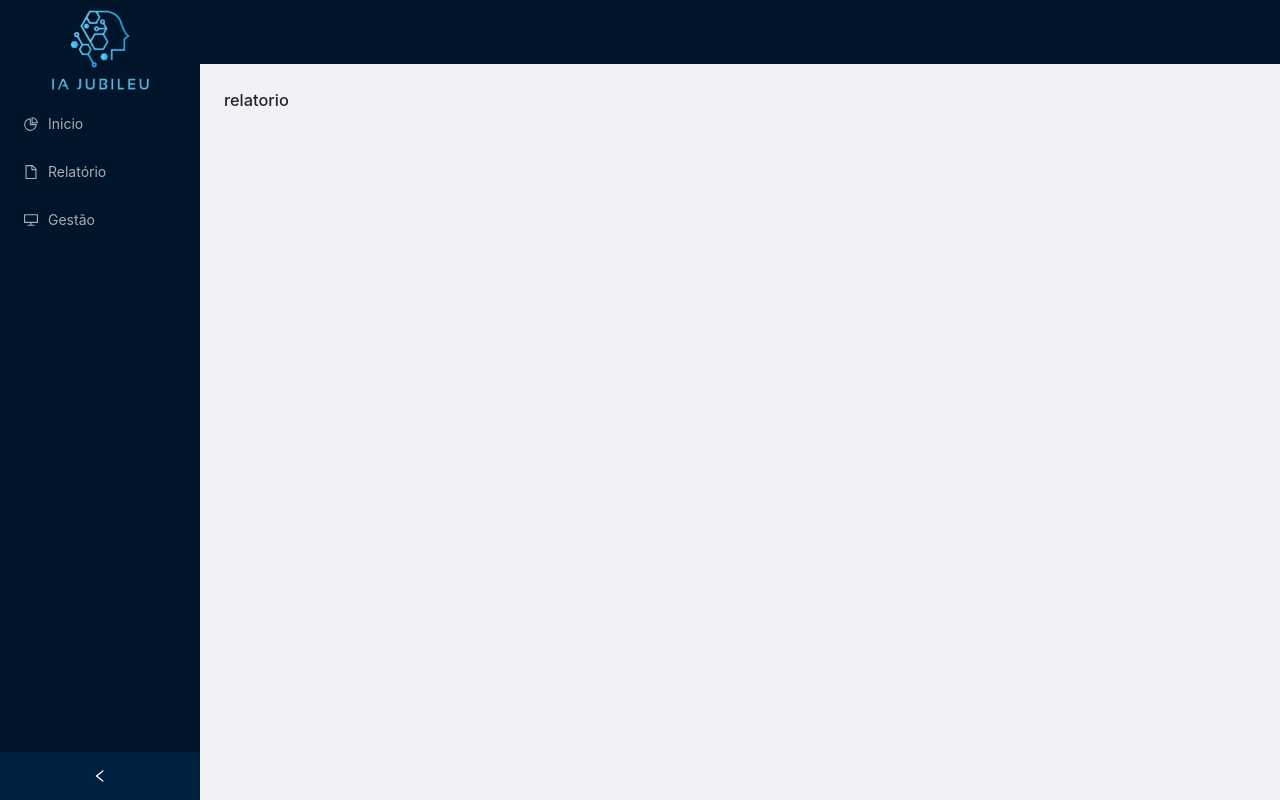
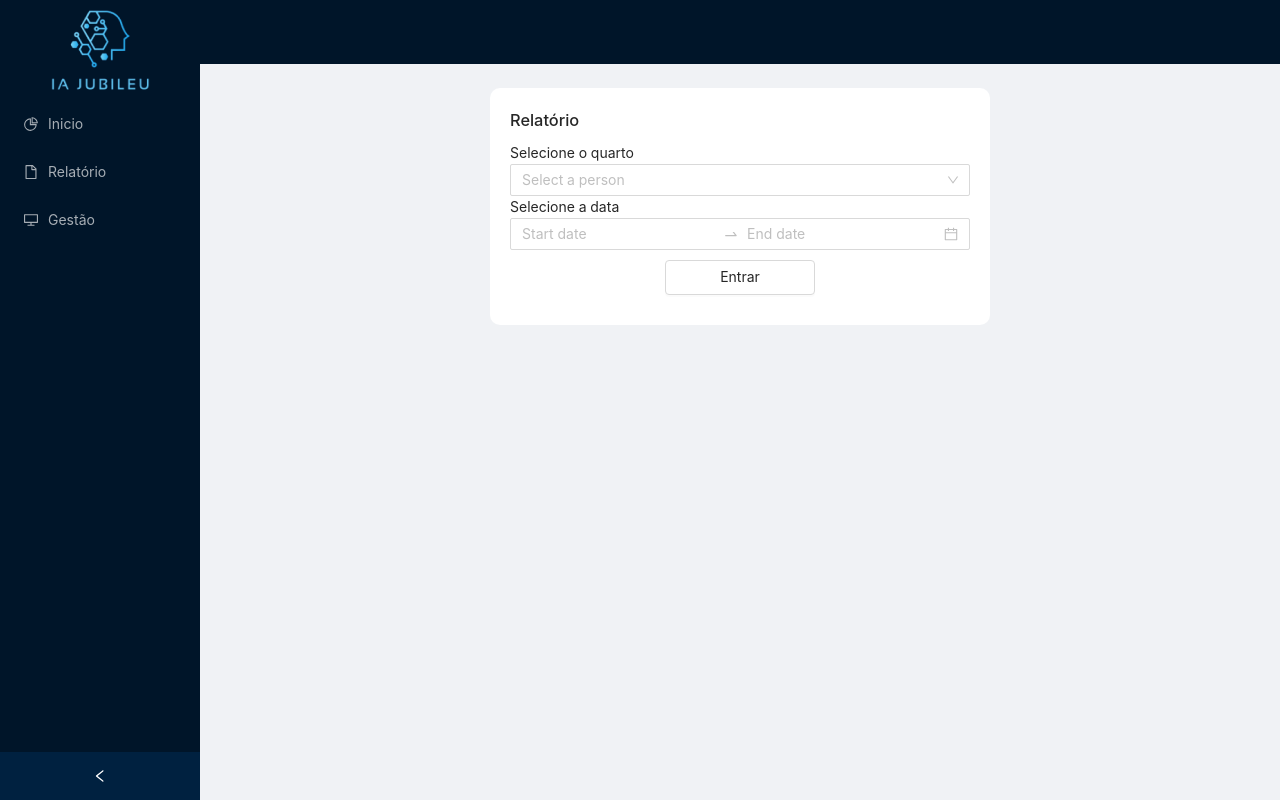
Before and after one commit to MarceloKo/FrontendIA, a React (Vite) app: page /dashboard/relatorio in a window 1280 px wide. Built offline with nearby package versions, Linux system fonts and the light colour scheme.

Commit message:
Criado tela de relatório

```diff
--- a/src/pages/Dashboard/Relatorio/index.tsx
+++ b/src/pages/Dashboard/Relatorio/index.tsx
@@ -1,5 +1,54 @@
-export default function Relatorio(){
+import { BoxRelatorio, ContainerRelatorio } from "./style";
+import { Input, DatePicker } from 'antd'
+import Button from "../../../components/Commons/Button";
+import { Select } from 'antd';
+
+export default function Relatorio() {
+    const { RangePicker } = DatePicker;
+    const onChange = (value: string) => {
+        console.log(`selected ${value}`);
+    };
+
+    const onSearch = (value: string) => {
+        console.log('search:', value);
+    };
+
     return (
-        <h1>relatorio</h1>
+        <ContainerRelatorio>
+            <BoxRelatorio>
+                <h1>Relatório</h1>
+                <form>
+                    <label>Selecione o quarto</label>
+                    <Select
+                        showSearch
+                        placeholder="Select a person"
+                        optionFilterProp="children"
+                        onChange={onChange}
+                        onSearch={onSearch}
+                        filterOption={(input, option) =>
+                            (option?.label ?? '').toLowerCase().includes(input.toLowerCase())
+                        }
+                        options={[
+                            {
+                                value: '1',
+                                label: 'Quarto 1',
+                            },
+                            {
+                                value: '2',
+                                label: 'Quarto 2',
+                            },
+                            {
+                                value: '3',
+                                label: 'Quarto 3',
+                            },
+                        ]}
+                    />
+                    <label>Selecione a data</label>
+                    <RangePicker />
+                    <Button name='Entrar' onClick={() => console.log('Gerar PDF')} width={'150px'} style={{ margin: '10px auto' }} />
+                </form>
+            </BoxRelatorio>
+
+        </ContainerRelatorio>
     )
 }
--- /dev/null
+++ b/src/pages/Dashboard/Relatorio/style.ts
@@ -0,0 +1,29 @@
+import styled from "styled-components";
+
+export const ContainerRelatorio = styled.div`
+    display: flex;
+    justify-content: center;
+    align-items: center;
+    width: 100%;
+    max-height: calc(100vh - 115px);
+`
+export const BoxRelatorio = styled.div`
+    background: white;
+    width: 500px;
+    padding: 20px;
+    border-radius: 10px;
+    form{
+        display: flex;
+        flex-direction: column;
+
+    }
+`
+
+// TOMATO É LARANJA, e tomate é laranja
+
+// TEAM LARANJA
+// GABRIEL
+// MARCELO
+
+//TEAM VERMELHO
+// CRISTHYAN
```
